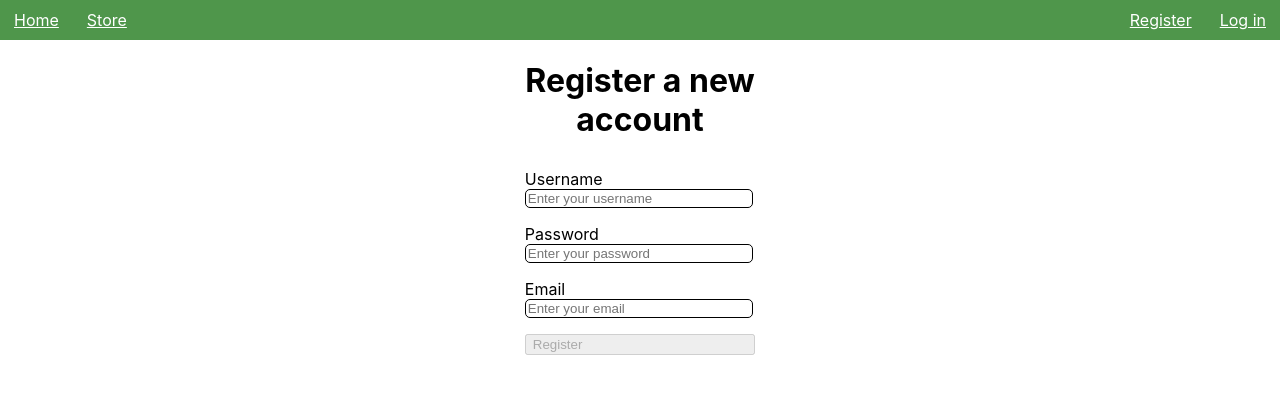
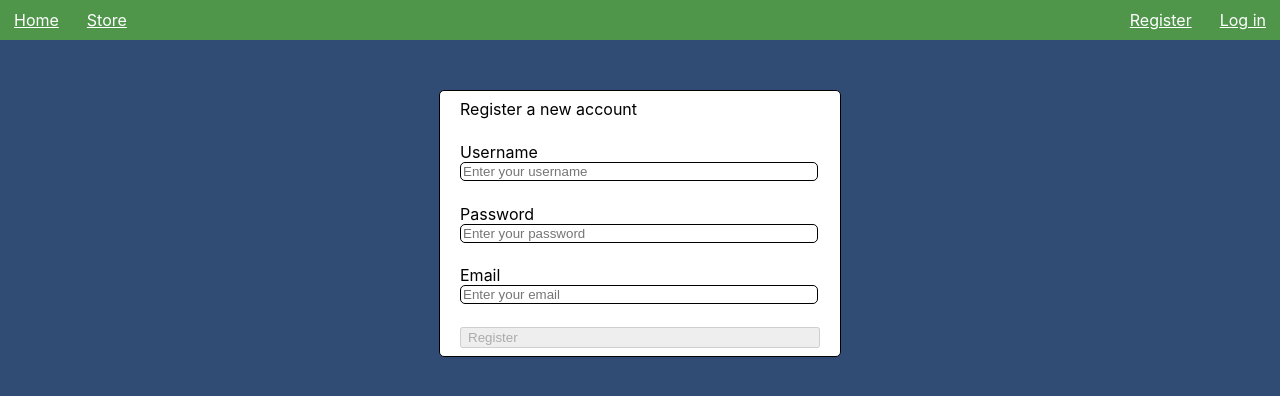
Before and after one commit to pneumatick/GenericStoreReact, a React (Create React App) app: page /register in a window 1280 px wide. Shown: the top 396 px of the page. Built offline with nearby package versions, Linux system fonts and the light colour scheme.

Commit message:
Major styling started on Register

```diff
--- a/src/App.css
+++ b/src/App.css
@@ -1,3 +1,9 @@
+/* Variables */
+
+:root {
+  --page-color: rgb(48, 75, 116);
+}
+
 /* App */
 
 .App {
@@ -38,18 +44,26 @@
   margin: 0 40vw;
 }
 
-.Login-form {
+.Registration-form, .Login-form {
   display: flex;
   flex-direction: column;
   justify-content: space-between;
   align-items: flex-start;
   width: 90%;
-  min-width: 200px;
-  max-width: 600px;
-  height: 200px;
+  margin: 50px 0;
   border: 1px solid black;
   border-radius: 5px;
   background-color: white;
+}
+
+.Registration-form {
+  height: 265px;
+  max-width: 400px;
+}
+
+.Login-form {
+  height: 200px;
+  max-width: 400px;
 }
 
 .Form-field, .Form-button {
@@ -60,7 +74,7 @@
   margin: 8px 5%;
 }
 
-.Login-form > p {
+.Registration-form > p, .Login-form > p {
   margin: 8px 5%;
 }
 
@@ -70,27 +84,23 @@
   border-radius: 5px;
 }
 
-/* Register */
+/* Register page */
+/* Login page */
 
-.Register-page
-
-/* Login */
-
-.Login-page {
+.Registration-page, .Login-page {
   display: flex;
-  align-items: center;
   justify-content: center;
   height: 95vh;
-  background-color: rgb(201, 21, 201);
+  background-color: var(--page-color);
 }
 
-/* Inventory */
+/* Inventory page */
 
 .Nav-button {
   margin: 0 8px;
 }
 
-/* Store */
+/* Store page */
 
 .Store-products {
   width: 70vw;
--- a/src/components/AccountLinks.js
+++ b/src/components/AccountLinks.js
@@ -9,13 +9,12 @@ export default class AccountLinks extends React.Component {
         if (this.props.loggedIn) {
             links = [
                 <button key="cart">Cart: {cart.length}</button>,
-                <a
+                <button
                     key="logout"
-                    href="#"
                     onClick={() => this.props.loginToggle(false)}
                 >
                     Log out
-                </a>
+                </button>
             ];
         }
         else {
--- a/src/pages/Register.js
+++ b/src/pages/Register.js
@@ -17,7 +17,7 @@ export default class Register extends React.Component {
     }
 
     async makePostReq() {
-        let res = await axios({
+        await axios({
             method: 'post',
             url: URL,
             withCredentials: true,
@@ -77,8 +77,9 @@ export default class Register extends React.Component {
         username && password && validEmail ? disabled = false : disabled = true;
 
         return (
+            <div className="Registration-page">
                 <div className="Registration-form">
-                <h1>Register a new account</h1>
+                    <p>Register a new account</p>
                     <div className="Form-field">
                         <label>Username</label>
                         <input
@@ -114,6 +115,7 @@ export default class Register extends React.Component {
                         Register
                     </button>
                 </div>
+            </div>
         );
     }
 }
```
Lines whose indentation alone changed are shown as unchanged.
